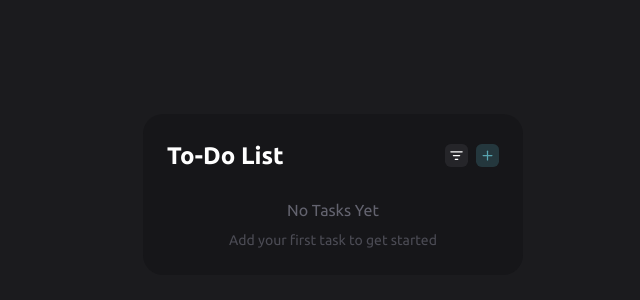
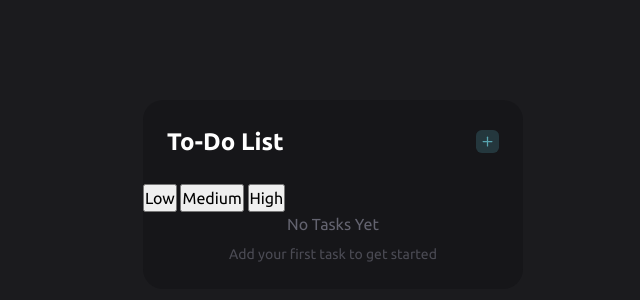
Before and after one commit to trinidj/todo-list-app, a plain HTML site: page index.html in a window 1280 px wide. Shown: the part 206-506 px from the top of the page, without its empty margins (307-947 px from the left). Drawn offline with Linux system fonts and the light colour scheme.

Commit message:
refactor: removed filter button from header

```diff
--- a/index.html
+++ b/index.html
@@ -16,15 +16,27 @@
           <h1>To-Do List</h1>
 
           <div class="todo-actions">
-            <button id="filter-task" class="filter-task">
-              <svg xmlns="http://www.w3.org/2000/svg" width="15" height="15" viewBox="0 0 24 24" fill="none" stroke="currentColor" stroke-width="2" stroke-linecap="round" stroke-linejoin="round" class="lucide lucide-list-filter-icon lucide-list-filter"><path d="M3 6h18"/><path d="M7 12h10"/><path d="M10 18h4"/></svg>
-            </button>
-
             <button id="add-task" class="add-task">
               <svg xmlns="http://www.w3.org/2000/svg" width="15" height="15" viewBox="0 0 24 24" fill="none" stroke="currentColor" stroke-width="2" stroke-linecap="round" stroke-linejoin="round" class="lucide lucide-plus-icon lucide-plus"><path d="M5 12h14"/><path d="M12 5v14"/></svg>
             </button>
           </div>
         </header>
+
+        <div class="filter-tasks">
+          <div class="filter-actions">
+            <button>
+              Low
+            </button>
+
+            <button>
+              Medium
+            </button>
+
+            <button>
+              High
+            </button>
+          </div>
+        </div>
 
         <dialog id="modern-dialog">
           <div class="dialog-content">
@@ -64,7 +76,7 @@
 
         <div class="tasks-container">
           <ul id="todo-list" class="todo-list">
-
+            <!-- Task Items are inserted here -->
           </ul>
         </div>
       </section>
```
